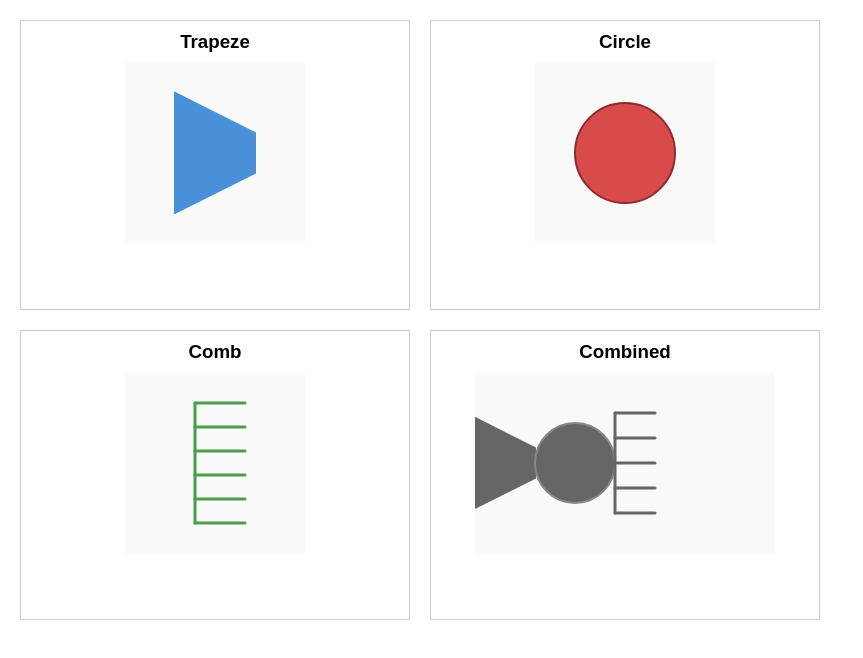
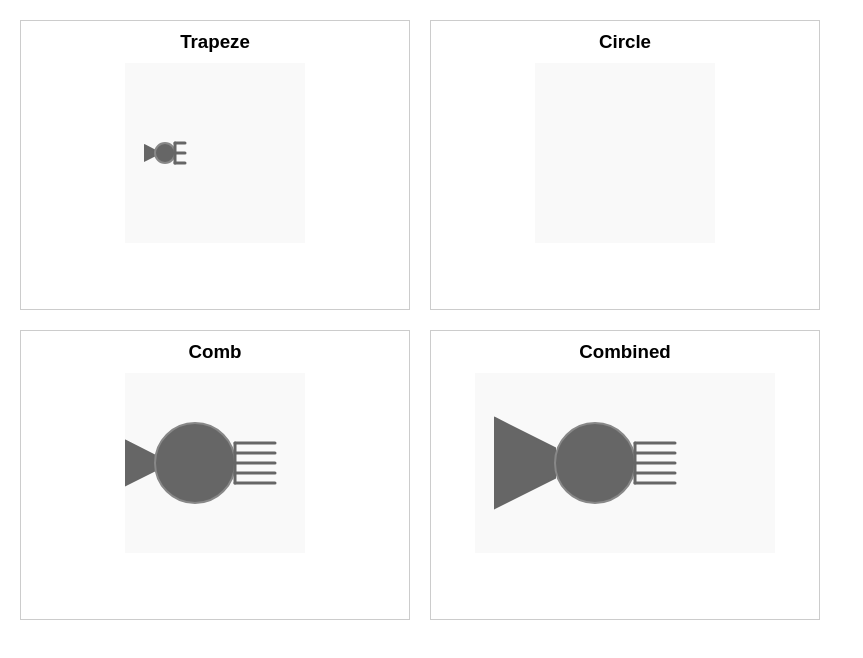
Before and after one commit to kukulis/golaxy, a plain HTML site: page assets/test_ship_designs.html in a window 1280 px wide. Shown: the whole page, without its empty margins (0-863 px from the left). Drawn offline with Linux system fonts and the light colour scheme.

Commit message:
Modified drawing values.

```diff
--- a/assets/js/ship_draw.js
+++ b/assets/js/ship_draw.js
@@ -7,6 +7,13 @@ class ShipDraw {
             el.setAttribute(key, value);
         }
         return el;
+    }
+
+
+    scale = 10;
+
+    constructor(scale) {
+        this.scale = scale
     }
 
     drawTrapezeRaw(svg, cx, cy, height, topWidth, bottomWidth, color) {
@@ -79,13 +86,19 @@ class ShipDraw {
         svg.appendChild(group);
     }
 
-    drawCombined(svg, cy, circleRadius, trapezeHeight, combSpacing, combTeethCount, combTeethLength, color, circleLineColor) {
-        const circleCx = trapezeHeight + circleRadius;
-        const trapezeCx = circleCx - circleRadius - trapezeHeight / 2;
-        const combCx = circleCx + circleRadius;
+    drawCombined(svg, cx, cy, circleRadius, trapezeHeight, combTeethCount, combTeethLength, color, circleLineColor) {
+        const s = this.scale;
+        const scaledCircleRadius = circleRadius * s;
+        const scaledTrapezeHeight = trapezeHeight * s;
+        const scaledCombSpacing = s;
+        const scaledCombTeethLength = combTeethLength * s;
 
-        this.drawTrapeze(svg, trapezeCx, cy, trapezeHeight, color);
-        this.drawCircle(svg, circleCx, cy, circleRadius, color, circleLineColor, 2);
-        this.drawComb(svg, combCx, cy, combSpacing, combTeethCount, combTeethLength, color);
+        const circleCx = cx + scaledTrapezeHeight + scaledCircleRadius;
+        const trapezeCx = circleCx - scaledCircleRadius - scaledTrapezeHeight / 2;
+        const combCx = circleCx + scaledCircleRadius;
+
+        this.drawTrapeze(svg, trapezeCx, cy, scaledTrapezeHeight, color);
+        this.drawCircle(svg, circleCx, cy, scaledCircleRadius, color, circleLineColor, 2);
+        this.drawComb(svg, combCx, cy, scaledCombSpacing, combTeethCount, scaledCombTeethLength, color);
     }
 }
--- a/assets/test_ship_designs.html
+++ b/assets/test_ship_designs.html
@@ -55,11 +55,11 @@
     </div>
 
     <script>
-        const shipDraw = new ShipDraw();
-        shipDraw.drawTrapeze(document.getElementById("svg-trapeze"), 90, 90, 80, "#4a90d9");
-        shipDraw.drawCircle(document.getElementById("svg-circle"), 90, 90, 50, "#d94a4a", "#8c2c2c", 2);
-        shipDraw.drawComb(document.getElementById("svg-comb"), 70, 90, 24, 6, 50, "#4a9d4a");
-        shipDraw.drawCombined(document.getElementById("svg-combined"), 90, 40, 60, 25, 5, 40, "#666", "#888");
+        const shipDraw = new ShipDraw(10);
+        shipDraw.drawCombined(document.getElementById("svg-trapeze"), 20, 90, 1, 1, 3, 1, "#666", "#888");
+        // shipDraw.drawCircle(document.getElementById("svg-circle"), 90, 90, 50, "#d94a4a", "#8c2c2c", 2);
+        shipDraw.drawCombined(document.getElementById("svg-comb"), 0, 90, 4, 3, 5, 4, "#666", "#888");
+        shipDraw.drawCombined(document.getElementById("svg-combined"), 20, 90, 4, 6, 5, 4, "#666", "#888");
     </script>
 </body>
 </html>
```
